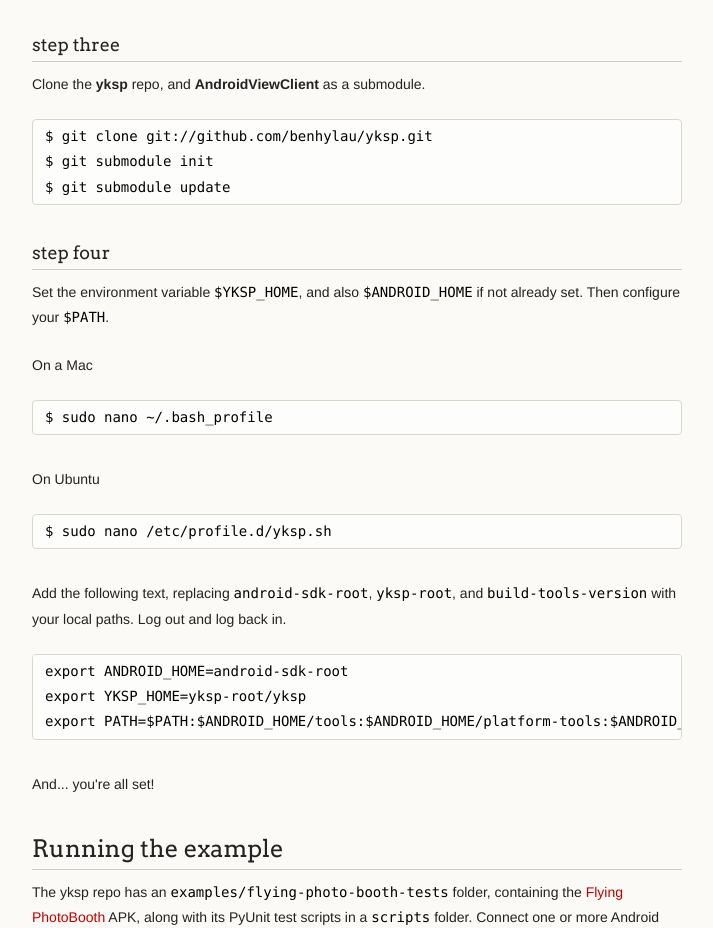
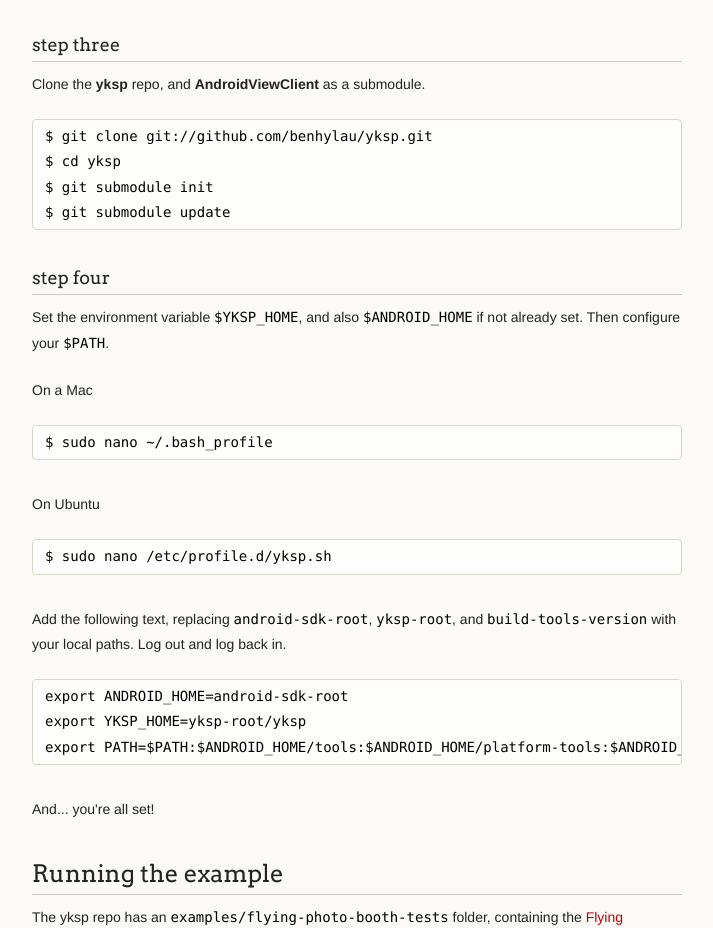
Before and after one commit to groundupworks/yksp, a plain HTML site: page index.html in a window 1280 px wide. Shown: the part 1285-2213 px from the top of the page, without its empty margins (278-991 px from the left). Drawn offline with Linux system fonts and the light colour scheme.

```diff
--- a/index.html
+++ b/index.html
@@ -86,6 +86,7 @@ $ sudo easy_install --upgrade androidviewclient
 <p>Clone the <strong>yksp</strong> repo, and <strong>AndroidViewClient</strong> as a submodule.</p>
 
 <pre><code>$ git clone git://github.com/benhylau/yksp.git
+$ cd yksp
 $ git submodule init
 $ git submodule update
 </code></pre>
```
Also changed, not shown: params.json (+1 -1 lines).
